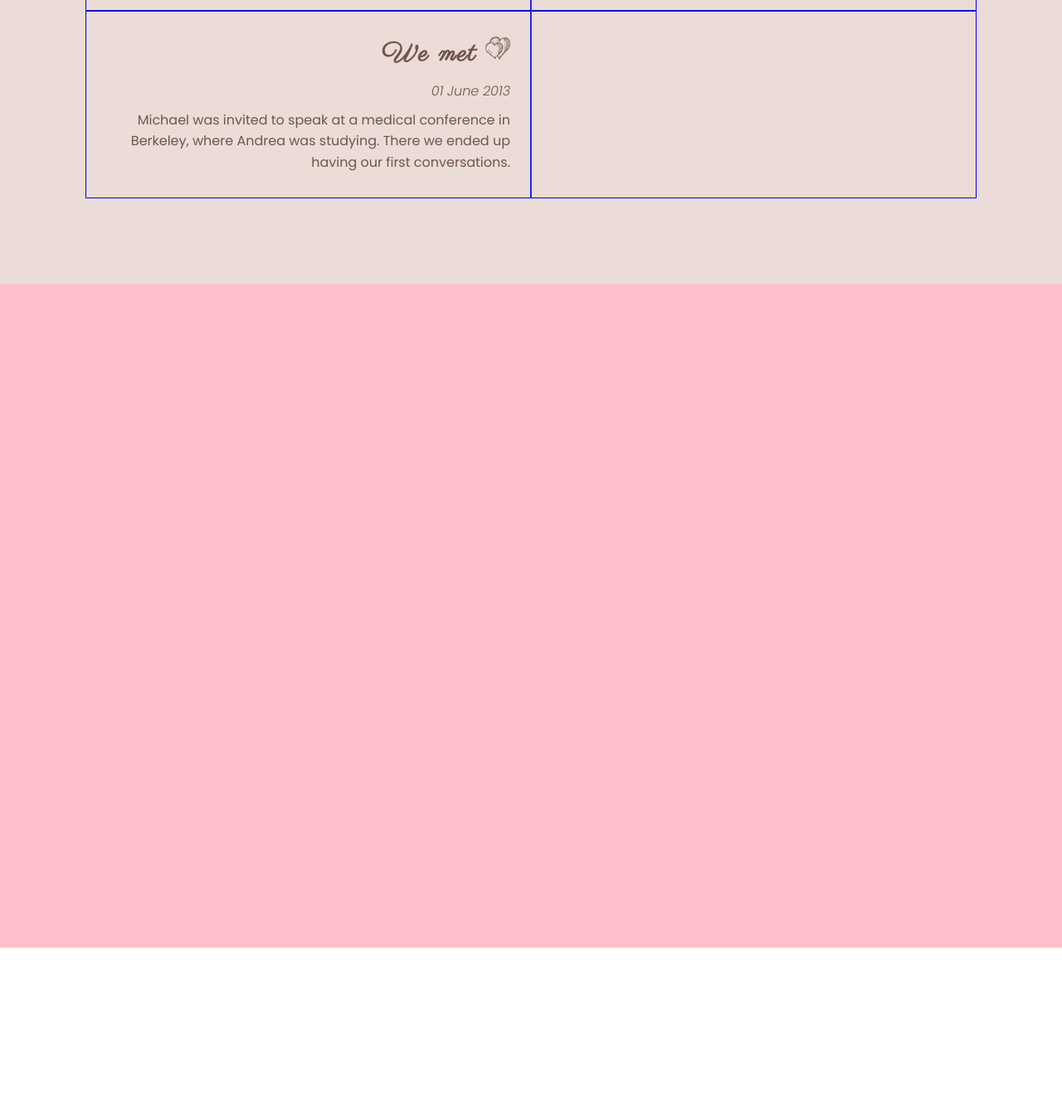
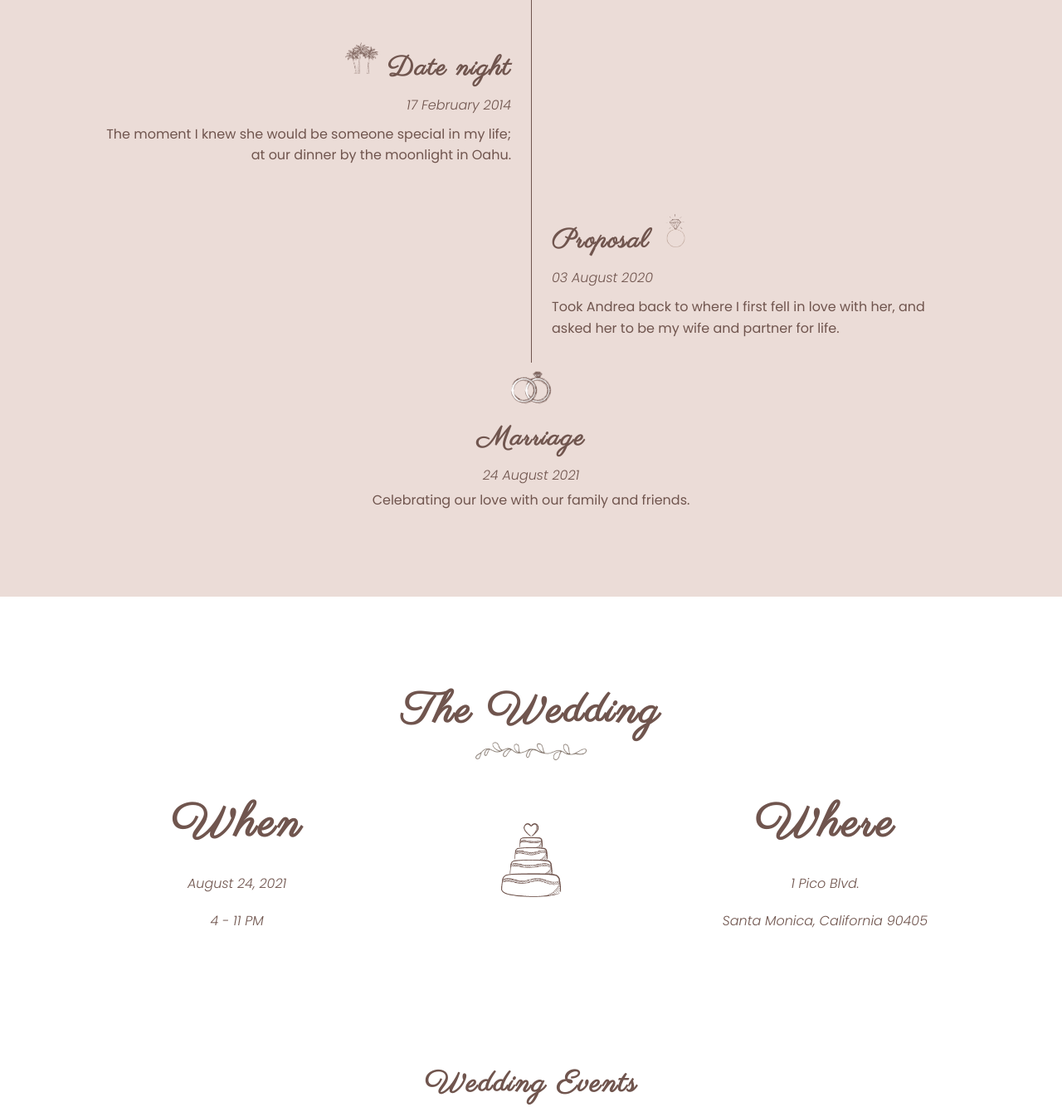
Before and after one commit to frontendjess/wedding-01-diorsolutions, a plain HTML site: page index.html in a window 1280 px wide. Shown: the part 2187-3521 px from the top of the page at 83% size. Before the commit the page ends 3329 px from the top, so only its background shows below. Drawn offline with Linux system fonts and the light colour scheme.

Commit message:
homepage

```diff
--- a/css/partials/home.css
+++ b/css/partials/home.css
@@ -113,12 +113,15 @@
 
 .timeline-flex-column {
 	width: 50%;
-	border: solid 1px blue;
+	/* border: solid 1px blue; */
 }
 
 .timeline-flex-column h3,
 .timeline-flex-column h4,
-.timeline-flex-column p {
+.timeline-flex-column p,
+.timeline-marriage-container h3,
+.timeline-marriage-container h4,
+.timeline-marriage p {
 	padding: 0.5rem 0;
 }
 
@@ -140,7 +143,7 @@
 }
 
 .timeline-sub-heading-img {
-	width: 30px;
+	width: 40px;
 }
 
 .timeline-date {
@@ -152,3 +155,81 @@
 .timeline-text {
 	line-height: 2.56rem;
 }
+
+.timeline-marriage-rings {
+	width: 60px;
+}
+
+/* events */
+.events-container {
+	margin: 0 auto;
+	text-align: center;
+}
+
+.events-date-location-container {
+	display: flex;
+	flex-direction: row;
+	justify-content: center;
+	align-items: center;
+	padding-top: 2.4rem;
+}
+
+.events-date-location-col {
+	width: 33%;
+}
+
+.events-sub-heading {
+	font-family: 'Parisienne', cursive;
+	font-size: 5.6rem;
+	letter-spacing: 0.28rem;
+}
+
+.events-cake {
+	max-width: 25%;
+}
+
+.events-date-location-col h3,
+.events-date-location-col h4 {
+	padding: 1rem;
+}
+
+.events-text {
+	font-size: 1.6rem;
+	font-weight: 400;
+	font-style: italic;
+}
+
+.wedding-events-sub-heading {
+	font-family: 'Parisienne', cursive;
+	font-size: 3.6rem;
+	letter-spacing: 0.18rem;
+	padding-top: 15rem;
+}
+
+.wedding-events-container {
+	display: flex;
+	padding-top: 2.4rem;
+}
+
+.wedding-events-col {
+	padding: 2.4rem;
+}
+
+.wedding-events-title {
+	font-family: 'Parisienne', cursive;
+	font-size: 2.8rem;
+	letter-spacing: 0.14rem;
+	padding: 2.4rem 0;
+}
+
+/* invitation */
+.invitation {
+	background: url('../../img/floral_bg.png') repeat;
+}
+.invitation-container {
+	width: 65%;
+	margin: 0 auto;
+	text-align: center;
+	background-color: #fff;
+	padding: 2.4rem;
+}
--- a/index.html
+++ b/index.html
@@ -101,19 +101,116 @@
 						<div class="timeline-flex-row">
 							<div class="timeline-flex-column timeline-column-left">
 								<h3 class="timeline-sub-heading">
-									We met
-									<img src="img/hearts.png" class="timeline-sub-heading-img" />
+									<img
+										src="img/palmtrees.png"
+										class="timeline-sub-heading-img"
+									/>
+									Date night
 								</h3>
-								<h4 class="timeline-date">01 June 2013</h4>
+								<h4 class="timeline-date">17 February 2014</h4>
 								<p class="timeline-text">
-									Michael was invited to speak at a medical conference in
-									Berkeley, where Andrea was studying. There we ended up having
-									our first conversations.
+									The moment I knew she would be someone special in my life; at
+									our dinner by the moonlight in Oahu.
 								</p>
 							</div>
 							<div class="timeline-flex-column timeline-column-right"></div>
 						</div>
+
+						<!-- row 3 -->
+						<div class="timeline-flex-row">
+							<div class="timeline-flex-column timeline-column-left"></div>
+							<div class="timeline-flex-column timeline-column-right">
+								<h3 class="timeline-sub-heading">
+									Proposal
+									<img
+										src="img/engagement ring.png"
+										class="timeline-sub-heading-img"
+									/>
+								</h3>
+								<h4 class="timeline-date">03 August 2020</h4>
+								<p class="timeline-text">
+									Took Andrea back to where I first fell in love with her, and
+									asked her to be my wife and partner for life.
+								</p>
+							</div>
+						</div>
 					</div>
+
+					<!-- below columns row -->
+					<div class="timeline-marriage-container">
+						<img src="img/rings.png" class="timeline-marriage-rings" />
+						<h3 class="timeline-sub-heading">Marriage</h3>
+						<h4 class="timeline-date">24 August 2021</h4>
+						<p class="timeline-text">
+							Celebrating our love with our family and friends.
+						</p>
+					</div>
+				</div>
+			</div>
+		</section>
+
+		<section class="events" id="events">
+			<div class="container">
+				<div class="events-container">
+					<h2 class="section-headline">The Wedding</h2>
+					<img src="img/pattern-divider.png" class="pattern-divider" />
+
+					<!-- events date location flexbox -->
+					<div class="events-date-location-container">
+						<div class="events-date-location-col date-col">
+							<h3 class="events-sub-heading">When</h3>
+							<h4 class="events-text">August 24, 2021</h4>
+							<h4 class="events-text">4 - 11 PM</h4>
+						</div>
+						<div class="events-date-location-col cake-img-col">
+							<img src="img/weddingcake.png" class="events-cake" />
+						</div>
+						<div class="events-date-location-col location-col">
+							<h3 class="events-sub-heading">Where</h3>
+							<h4 class="events-text">1 Pico Blvd.</h4>
+							<h4 class="events-text">Santa Monica, California 90405</h4>
+						</div>
+					</div>
+
+					<!-- wedding events -->
+					<h2 class="wedding-events-sub-heading">Wedding Events</h2>
+
+					<!-- wedding events flexbox -->
+					<div class="wedding-events-container">
+						<div class="wedding-events-col">
+							<img src="img/wedding-1.jpg" class="wedding-events-img" />
+							<h3 class="wedding-events-title">Arrival & Check In</h3>
+							<h4 class="events-text">4 - 4:45 PM</h4>
+						</div>
+
+						<div class="wedding-events-col">
+							<img src="img/wedding-2.jpg" class="wedding-events-img" />
+							<h3 class="wedding-events-title">Wedding Ceremony</h3>
+							<h4 class="events-text">5 - 6 PM</h4>
+						</div>
+
+						<div class="wedding-events-col">
+							<img src="img/wedding-3.jpg" class="wedding-events-img" />
+							<h3 class="wedding-events-title">Cake Cutting</h3>
+							<h4 class="events-text">6:30 - 11 PM</h4>
+						</div>
+					</div>
+				</div>
+			</div>
+		</section>
+
+		<section class="invitation" id="invitation">
+			<div class="container">
+				<div class="invitation-container">
+					<h2 class="section-headline">RSVP</h2>
+					<p class="section-text">
+						Please confirm your attendance by 01 August, 2021
+					</p>
+
+					<!-- form flexbox -->
+					<form class="invitation-form">
+						<div class="guest-details-container"></div>
+					</form>
 				</div>
 			</div>
 		</section>
```
Also changed, not shown: img/floral_bg.png (added), img/rings.png (added), img/wedding-1.jpg (added), img/wedding-2.jpg (added), img/wedding-3.jpg (added).
